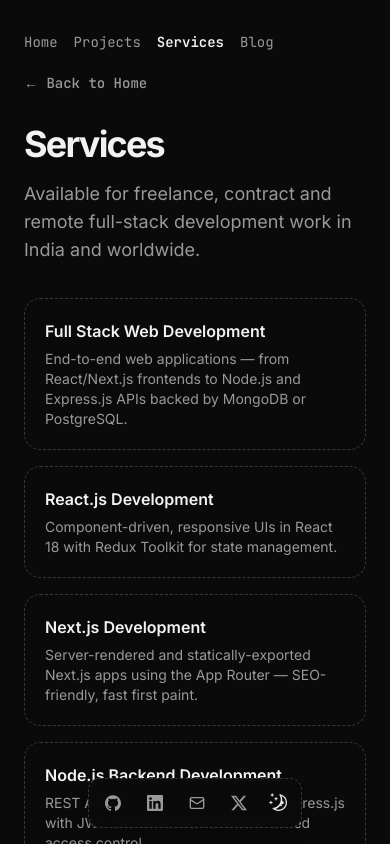
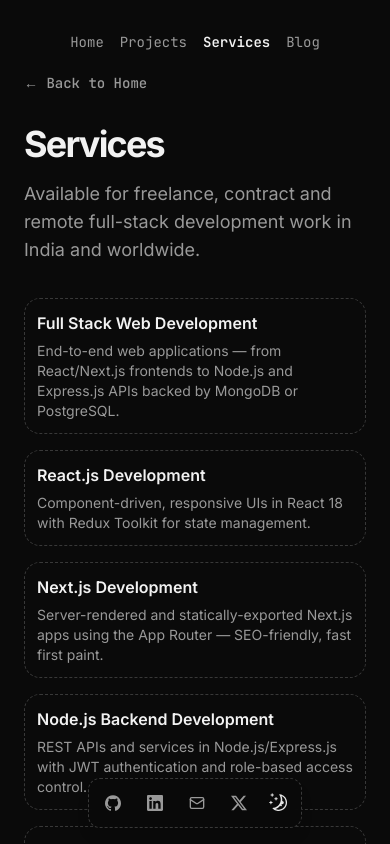
Before and after one commit to rishabh73096/Rishabh-Portfolio1, a Next.js app: page /services in a window 390 px wide. Shown: the top 844 px of the page. Built offline with nearby package versions, Linux system fonts and the light colour scheme.

Commit message:
fix: adjust padding and sizing in various components for better layout

```diff
--- a/src/app/page.tsx
+++ b/src/app/page.tsx
@@ -84,7 +84,7 @@
       <section id="hero">
         <div className="mx-auto w-full max-w-4xl space-y-8">
           <div className="gap-4 flex flex-col md:flex-row md:justify-between md:items-start items-center">
-            <div className="flex-col flex flex-1 space-y-1.5 md:order-1 order-2">
+            <div className="flex-col md:items-start items-center flex flex-1 space-y-1.5 md:order-1 order-2">
               <BlurFadeText
                 delay={BLUR_FADE_DELAY}
                 className="text-3xl font-bold tracking-tighter sm:text-5xl xl:text-6xl/none text-center md:text-left"
@@ -100,7 +100,7 @@
                 </div>
               </BlurFade>
               <BlurFadeText
-                className="max-w-[600px] md:text-xl text-center md:text-left"
+                className="mt-3 md:mt-0 max-w-[600px] md:text-xl text-center md:text-left"
                 delay={BLUR_FADE_DELAY}
                 text={DATA.description}
               />
--- a/src/components/animated-avatar.tsx
+++ b/src/components/animated-avatar.tsx
@@ -11,9 +11,9 @@
 }
 
 const sizeClasses = {
-  sm: "size-16",
-  md: "size-28",
-  lg: "size-40",
+  sm: "size-20",
+  md: "size-32",
+  lg: "size-48",
 };
 
 export function AnimatedAvatar({
--- a/src/components/magicui/dock.tsx
+++ b/src/components/magicui/dock.tsx
@@ -16,7 +16,7 @@
 const DEFAULT_DISTANCE = 140;
 
 const dockVariants = cva(
-  "mx-auto w-max h-full p-2 flex items-end rounded-full border"
+  "mx-auto w-max h-full p-2.5 flex items-end rounded-full border"
 );
 
 const Dock = React.forwardRef<HTMLDivElement, DockProps>(
--- a/src/components/navbar.tsx
+++ b/src/components/navbar.tsx
@@ -10,7 +10,7 @@
   const pathname = usePathname();
 
   return (
-    <header className="flex items-center justify-between gap-4 pb-6 sm:pb-12">
+    <header className="flex items-center md:justify-between justify-center md:gap-4 gap-8 pb-6 sm:pb-12">
       <nav className="flex flex-wrap items-center gap-x-4 gap-y-2 font-mono text-sm sm:gap-6">
         {DATA.navbar.map((item) => {
           const isActive =
@@ -31,7 +31,6 @@
           );
         })}
       </nav>
-      {/* On mobile these live in the fixed bottom dock instead (MobileDock). */}
       <SocialIcons className="hidden sm:flex" />
     </header>
   );
--- a/src/components/resume-card.tsx
+++ b/src/components/resume-card.tsx
@@ -48,9 +48,9 @@
   };
 
   const cardContent = (
-      <Card className="flex p-4 transition-colors hover:border-foreground/40">
+      <Card className="flex md:p-4 p-2 transition-colors hover:border-foreground/40">
         <div className="flex-none">
-          <Avatar className="border size-12 m-auto bg-muted-background dark:bg-foreground">
+          <Avatar className="border size-8 md:size-12 m-auto bg-muted-background dark:bg-foreground">
             <AvatarImage
               src={logoUrl}
               alt={altText}
--- a/src/components/ui/dashed-box.tsx
+++ b/src/components/ui/dashed-box.tsx
@@ -8,7 +8,7 @@
   return (
     <div
       className={cn(
-        "rounded-2xl border border-dashed border-border p-5 sm:p-6",
+        "rounded-2xl border border-dashed border-border p-3 sm:p-6",
         className
       )}
       {...props}
```
